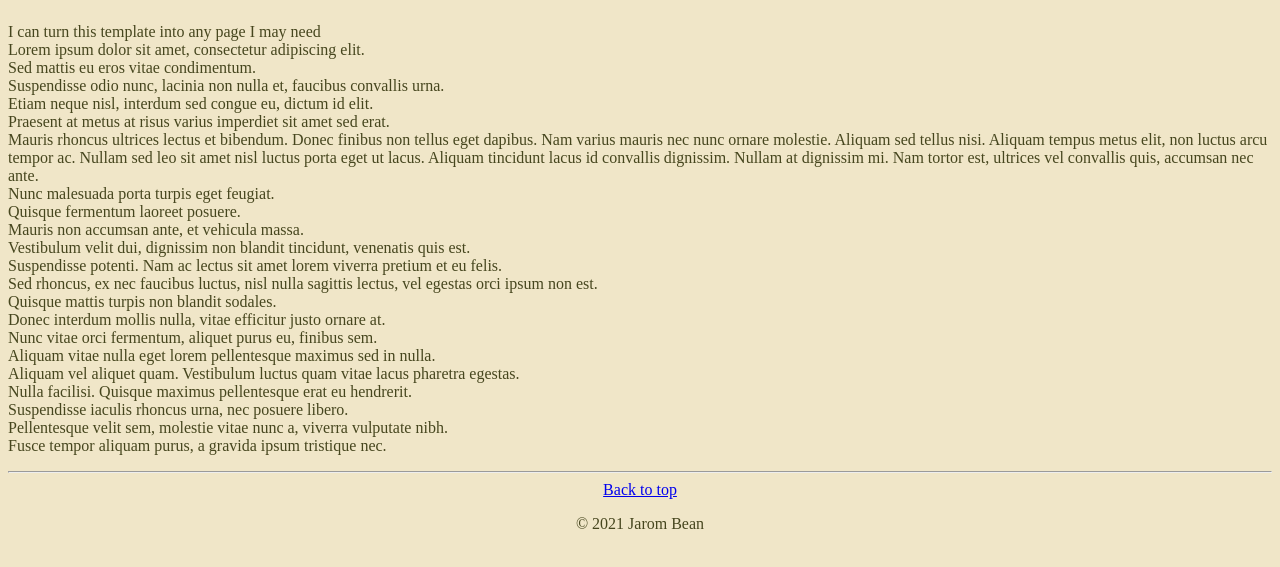
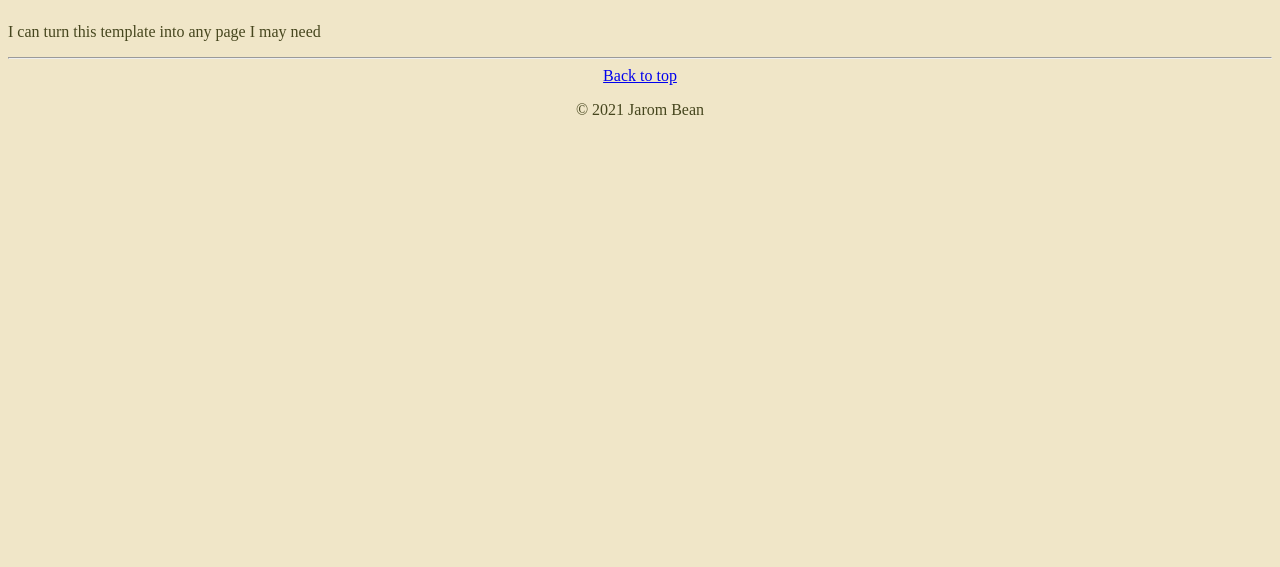
Before and after one commit to Jarombean/Jarombean.github.io, a plain HTML site: page template.html in a window 1280 px wide. Shown: the part 93-660 px from the top of the page. Drawn offline with Linux system fonts and the light colour scheme.

Commit message:
Update template.html

```diff
--- a/template.html
+++ b/template.html
@@ -7,15 +7,10 @@
         <link rel="stylesheet" type="text/css" href="https://jarombean.github.io/style.css">
     </head>
     <body>
-        <a href=https://jarombean.github.io/index.html><-Back To home</a>
-            <h2 id="top" class="subpage">Template Page</h2>
+        <a  id="top" href=https://jarombean.github.io/index.html><-Back To home</a>
+            <h2 class="subpage">Template Page</h2>
             <p>I can turn this template into any page I may need<br>
-                Lorem ipsum dolor sit amet, consectetur adipiscing elit.<br> Sed mattis eu eros vitae condimentum.<br> Suspendisse odio nunc, lacinia non nulla et, faucibus convallis urna.<br> Etiam neque nisl, interdum sed congue eu, dictum id elit.<br> Praesent at metus at risus varius imperdiet sit amet sed erat.<br>
-                Mauris rhoncus ultrices lectus et bibendum. Donec finibus non tellus eget dapibus. Nam varius mauris nec nunc ornare molestie. Aliquam sed tellus nisi. Aliquam tempus metus elit, non luctus arcu tempor ac. Nullam sed leo sit amet nisl luctus porta eget ut lacus. Aliquam tincidunt lacus id convallis dignissim. Nullam at dignissim mi.
-                Nam tortor est, ultrices vel convallis quis, accumsan nec ante.<br> Nunc malesuada porta turpis eget feugiat.<br> Quisque fermentum laoreet posuere.<br>
-                Mauris non accumsan ante, et vehicula massa.<br> Vestibulum velit dui, dignissim non blandit tincidunt, venenatis quis est.<br> Suspendisse potenti. Nam ac lectus sit amet lorem viverra pretium et eu felis.<br> Sed rhoncus, ex nec faucibus luctus, nisl nulla sagittis lectus, vel egestas orci ipsum non est.<br> Quisque mattis turpis non blandit sodales.<br>
-                Donec interdum mollis nulla, vitae efficitur justo ornare at.<br> Nunc vitae orci fermentum, aliquet purus eu, finibus sem.<br> Aliquam vitae nulla eget lorem pellentesque maximus sed in nulla.<br> Aliquam vel aliquet quam. Vestibulum luctus quam vitae lacus pharetra egestas.<br> Nulla facilisi. Quisque maximus pellentesque erat eu hendrerit.<br>
-                Suspendisse iaculis rhoncus urna, nec posuere libero.<br> Pellentesque velit sem, molestie vitae nunc a, viverra vulputate nibh.<br> Fusce tempor aliquam purus, a gravida ipsum tristique nec.</p>
+            </p>
              <hr>
         <center><a href=#top class="bottom">Back to top</a><br>
                 <p class="bottom">&copy; 2021 Jarom Bean</p>
```
